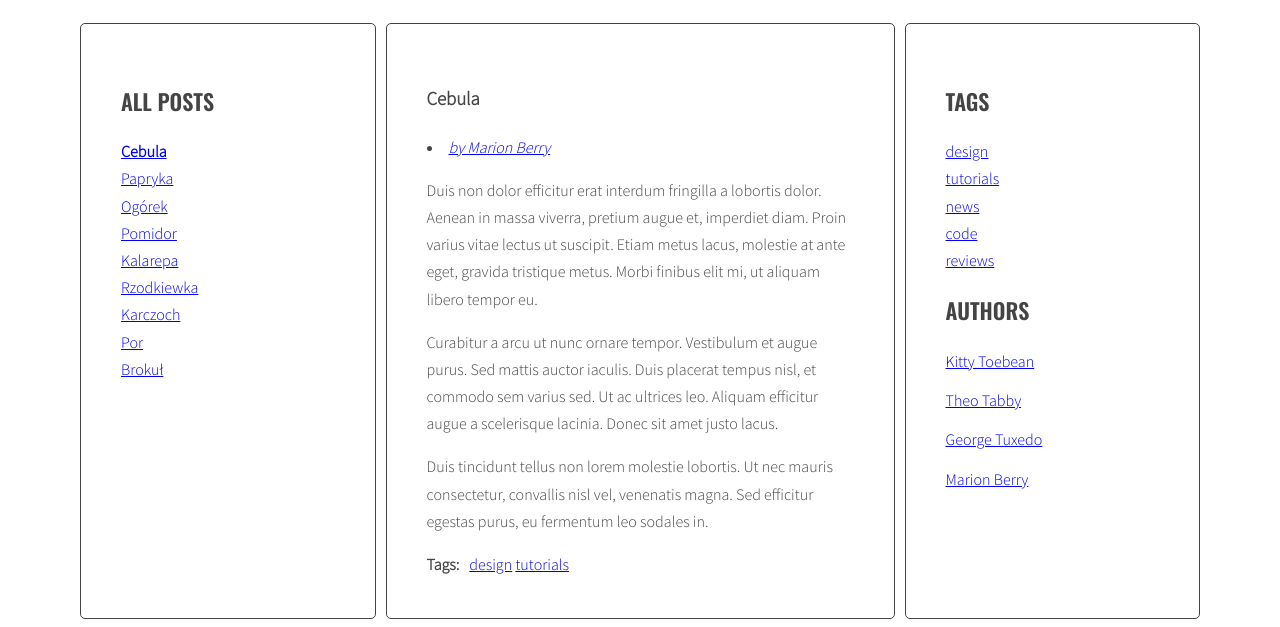
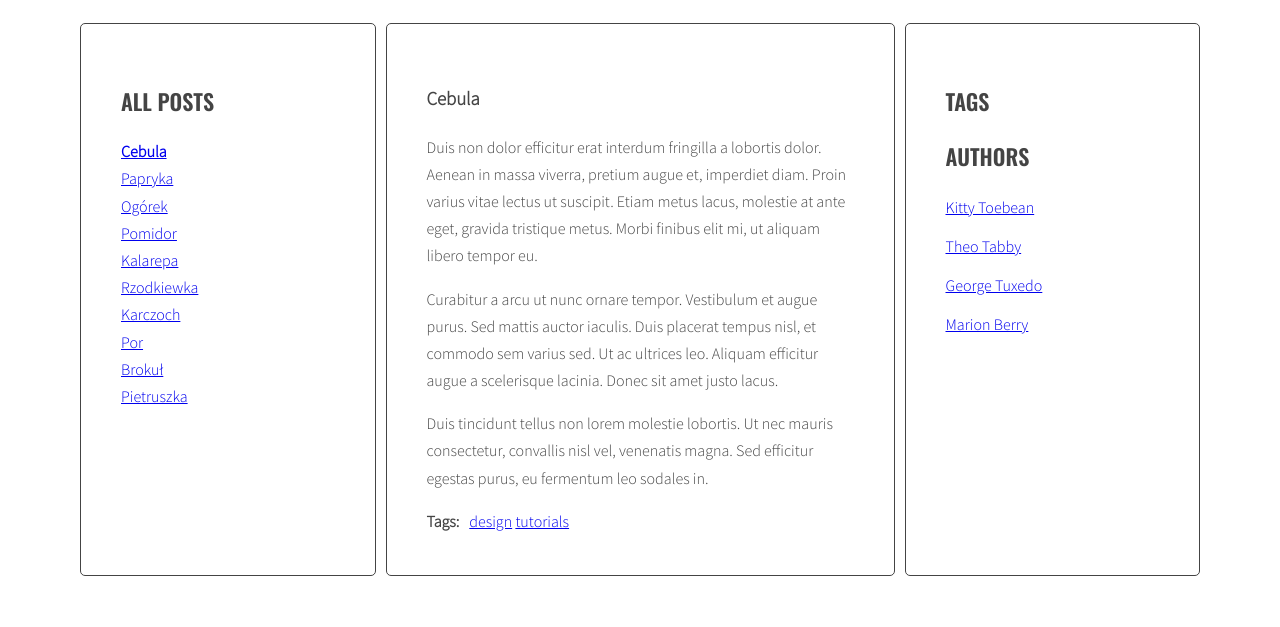
Before and after one commit to Harry-Photter/javascript-blog, a website: page index.html in a window 1280 px wide. Both pictures are taken after a click on the link "Cebula". Shown: the part 220-847 px from the top of the page. After the commit the page ends 804 px from the top, so only its background shows below. Drawn offline with nearby package versions, Linux system fonts and the light colour scheme.

Commit message:
calculateTagClass

```diff
--- a/index.html
+++ b/index.html
@@ -170,7 +170,7 @@
                     </div>
                   </article>
                   <article class="post" id="article-10" data-tags="code design news reviews" data-author="George Tuxedo">
-                    <h3 class="post-title"></h3>
+                    <h3 class="post-title">Pietruszka</h3>
                     <p class="post-author">by George Tuxedo</p>
                     <div class="post-content">
                       <p>Aliquam erat volutpat. Ut non eleifend lectus. Donec suscipit tellus tempor, ornare dui id, hendrerit neque. Phasellus lacinia laoreet dui in luctus. Sed hendrerit, magna sit amet varius tempor, augue augue scelerisque est, non scelerisque mauris libero eu sapien.</p>
--- a/js/script.js
+++ b/js/script.js
@@ -1,6 +1,16 @@
 'use strict';
 
-const titleClickHandler = function (event) {
+const optArticleSelector = '.post',
+  optTitleSelector = '.post-title',
+  optTitleListSelector = '.titles',
+  optArticleTagsSelector = '.post-tags .list',
+  optArticleAuthorSelector = '.post-author',
+  optTagsListSelector = '.tags.list',
+  optCloudClassCount = '5',
+  optCloudClassPrefix = '.tag-size-';
+
+
+function titleClickHandler(event) {
   event.preventDefault();
   console.log('Link was clicked!');
   const clickedElement = this;
@@ -17,8 +27,8 @@ const titleClickHandler = function (event) {
 
   /* [DONE] add class 'active' to the clicked link */
 
+  clickedElement.classList.add('active');
   console.log('clickedElement:', clickedElement);
-  clickedElement.classList.add('active');
 
   /* [DONE] remove class 'active' from all articles */
 
@@ -42,17 +52,7 @@ const titleClickHandler = function (event) {
 
   targetArticle.classList.add('active');
 
-
-};
-
-
-const optArticleSelector = '.post',
-  optTitleSelector = '.post-title',
-  optTitleListSelector = '.titles',
-  optArticleTagsSelector = '.post-tags .list',
-  optArticleAuthorSelector = '.post-author',
-  optTagsListSelector = '.tags.list';
-
+}
 
 
 function generateTitleLinks(customSelector = '') {
@@ -71,19 +71,15 @@ function generateTitleLinks(customSelector = '') {
 
   for (let article of articles) {
 
-
     /* get the article id */
 
     const articleId = article.getAttribute('id');
 
-
     /* find the title element */
+    /* get the title from the title element */
 
     const articleTitle = article.querySelector(optTitleSelector).innerHTML;
     console.log(articleTitle);
-
-
-    /* get the title from the title element */
 
     /* create HTML of the link */
 
@@ -113,12 +109,29 @@ function generateTitleLinks(customSelector = '') {
 
 generateTitleLinks();
 
+function calculateTagsParams(tags) {
+  const params = { max: 0, min: 999999 };
+  for (let tag in tags) {
+    if (tags[tag] > params.max) {
+      params.max = tags[tag];
+    }
+    if (tags[tag] < params.min) {
+      params.min = tags[tag];
+    }
+    console.log(tag + ' is used ' + tags[tag] + ' times');
+  }
+  console.log('params:', params);
+  return params;
+}
 
+function calculateTagClass(count, params){
+
+}
 
 function generateTags() {
 
-  /* [NEW] create a new variable allTags with an empty array */
-  let allTags = [];
+  /* [NEW] create a new variable allTags with an empty array(object) */
+  let allTags = {};
 
   /* find all articles */
 
@@ -162,9 +175,12 @@ function generateTags() {
       console.log(html);
 
       /* [NEW] check if this link is NOT already in allTags */
-      if(allTags.indexOf(linkHTML) == -1){
-        /* [NEW] add generated code to allTags array */
-        allTags.push(linkHTML);
+      if (!allTags[tag]) {
+        /* [NEW] add tag to allTags object */
+        allTags[tag] = 1;
+      }
+      else {
+        allTags[tag]++;
       }
 
       /* END LOOP: for each tag */
@@ -186,11 +202,24 @@ function generateTags() {
     /* END LOOP: for every article: */
   }
 
-    /* [NEW] find list of tags in right column */
-    const tagList = document.querySelector('.tags');
+  /* [NEW] find list of tags in right column */
+  const tagList = document.querySelector('.tags');
 
-    /* [NEW] add html from allTags to tagList */
-    tagList.innerHTML = allTags.join(' ');
+
+  /* [NEW] create variable for all links HTML code */
+  let allTagsHTML = '';
+
+  /* [NEW] START LOOP: for each tag in allTags: */
+  for (let tag in allTags) {
+    /* [NEW] generate code of a link and add it to allTagsHTML */
+    allTagsHTML += '<li><a class="calculateTagClass" href="#tag-' + tag + '">' + tag + ' (' + allTags[tag] + ')</a></li>';
+    console.log(allTagsHTML);
+  }
+  /* [NEW] END LOOP: for each tag in allTags: */
+  const tagLinkHTML = calculateTagClass(allTags[tag], tagsParams);
+  console.log('tagLinkHTML:', tagLinkHTML);
+  /*[NEW] add HTML from allTagsHTML to tagList */
+  tagList.innerHTML = allTagsHTML;
 }
 
 generateTags();
```
